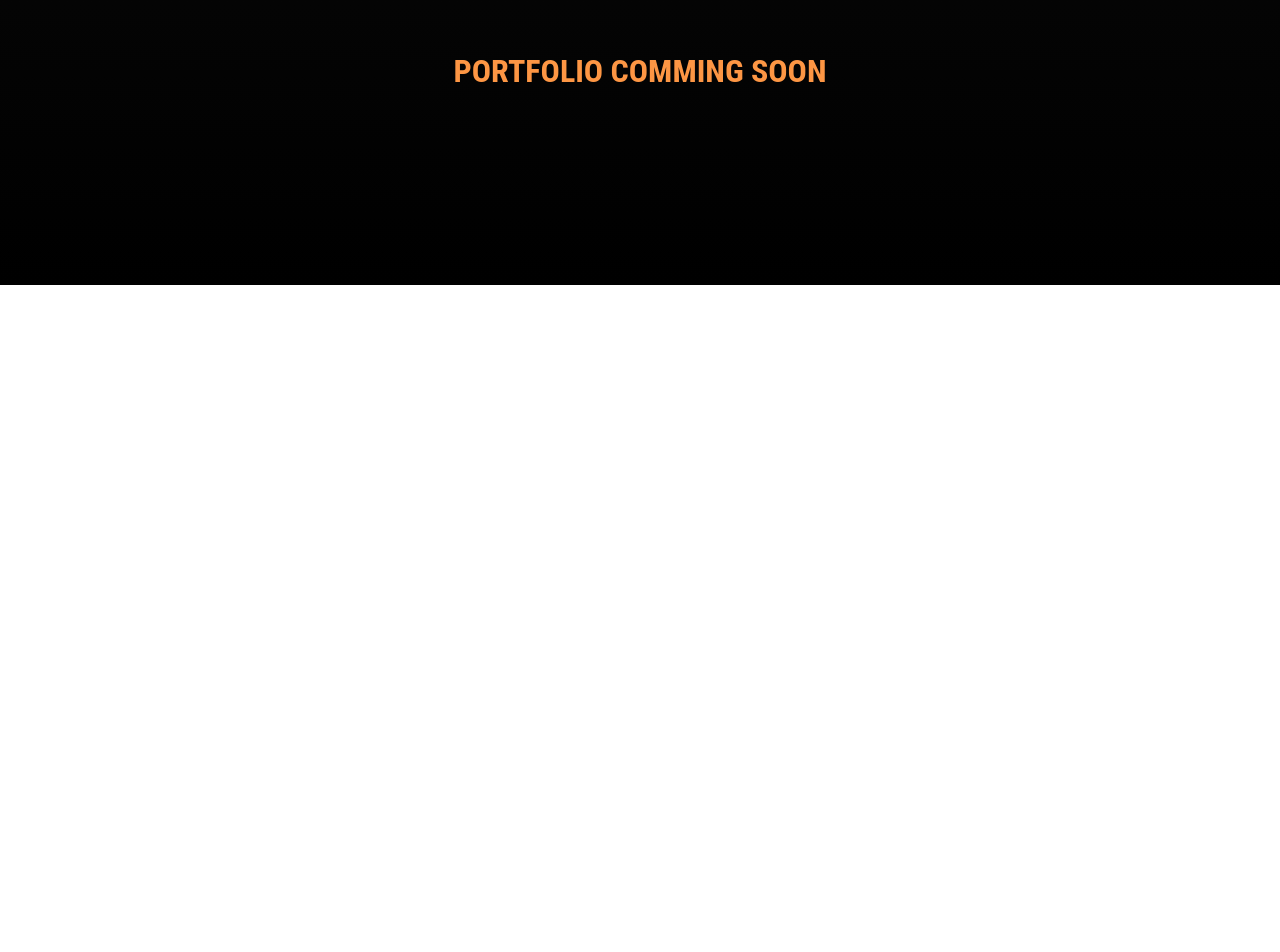
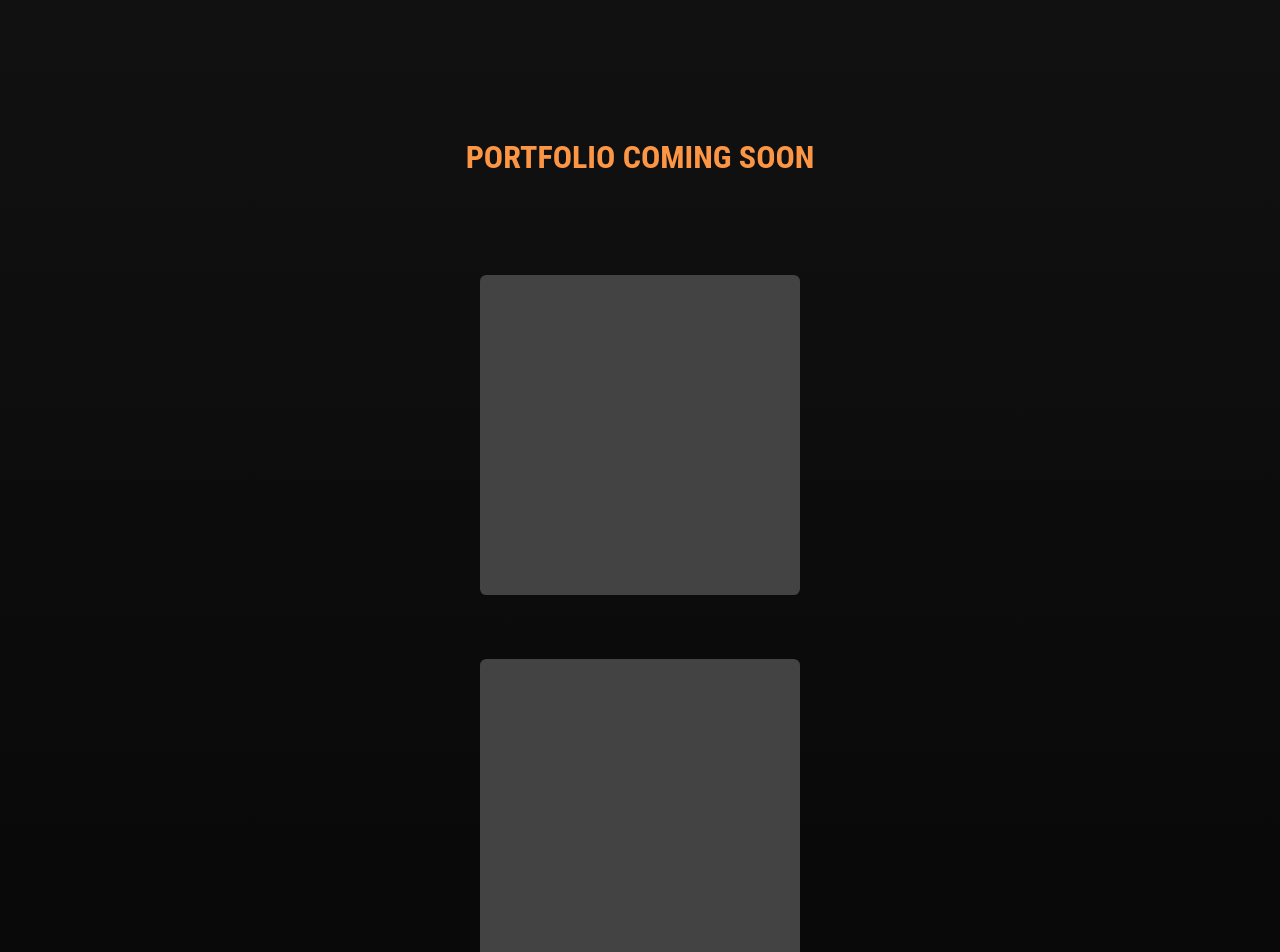
Before and after one commit to matsegard/Digitalt-CV, a plain HTML site: page index.html in a window 1280 px wide. Shown: the part 2599-3551 px from the top of the page. Before the commit the page ends 2884 px from the top, so only its background shows below. Drawn offline with Linux system fonts and the light colour scheme; a web font is replaced by a local one.

Commit message:
added portfolio

```diff
--- a/index.html
+++ b/index.html
@@ -46,11 +46,11 @@
         </div>
         <!-- ABOUT -->
         <div id="about-me">
-            <h2>About Me</h2>
+            <h2>ABOUT ME</h2>
             <p>Hi, my name is Erik Matsegård.
                 Im a 26 year old guy from a small town in Dalarna.
                 Currently living in Gothenburg studying Front-End Development.
-                My passions in life are exploring new corners of the world,
+                My passions in life are exploring the world, UI-Design and golf.
                 I have experience in HTML, CSS, Javascript and Figma.
             </p>
         </div>
@@ -65,7 +65,11 @@
         </div>
         <!-- PORTFOLIO -->
         <div id="portfolio">
-            <h2>PORTFOLIO COMMING SOON</h2>
+            <h2>PORTFOLIO COMING SOON</h2>
+            <div class="my-work1"></div>
+            <div class="my-work2"></div>
+            <div class="my-work3"></div>
+            <div class="my-work4"></div>
         </div>
     </main>
 </body>
--- a/main.js
+++ b/main.js
@@ -85,7 +85,7 @@ function scrollToPortfolioSection() {
 
     portfolioSection.scrollIntoView({
         behavior: "smooth",
-        block: "center",
+        block: "start",
     });
 }
 
--- a/style.css
+++ b/style.css
@@ -173,7 +173,22 @@ main h2 {
 }
 
 #portfolio {
-    margin-bottom: 10rem;
+    margin-bottom: 7rem;
+}
+
+#portfolio h2 {
+    margin-top: 7rem;
+}
+
+.my-work1,
+.my-work2,
+.my-work3,
+.my-work4 {
+    background-color: #434343;
+    border-radius: 2%;
+    margin-top: 4rem;
+    width: 12rem;
+    height: 12rem;
 }
 
 
@@ -198,6 +213,19 @@ main h2 {
         width: 16rem;
         height: 16rem;
     }
+
+    .my-work1,
+    .my-work2,
+    .my-work3,
+    .my-work4 {
+        width: 14rem;
+        height: 14rem;
+    }
+
+    #portfolio h2 {
+        font-size: 1.3rem;
+    }
+
 }
 
 /* MEDIA QUERIS */
@@ -227,6 +255,14 @@ main h2 {
 
     #contact-me p {
         font-size: 1.2rem;
+    }
+
+    .my-work1,
+    .my-work2,
+    .my-work3,
+    .my-work4 {
+        width: 20rem;
+        height: 20rem;
     }
 }
 
```
